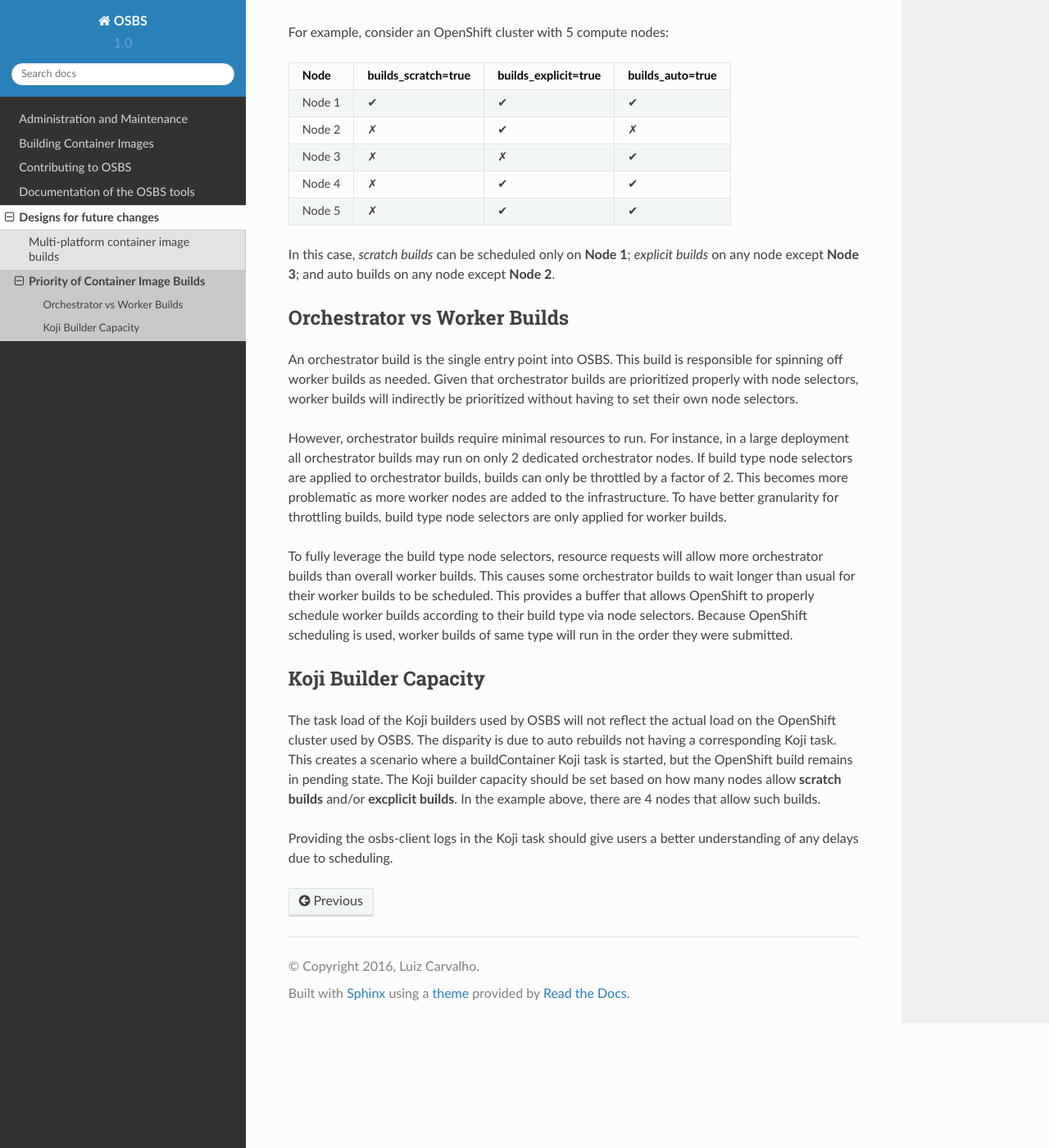
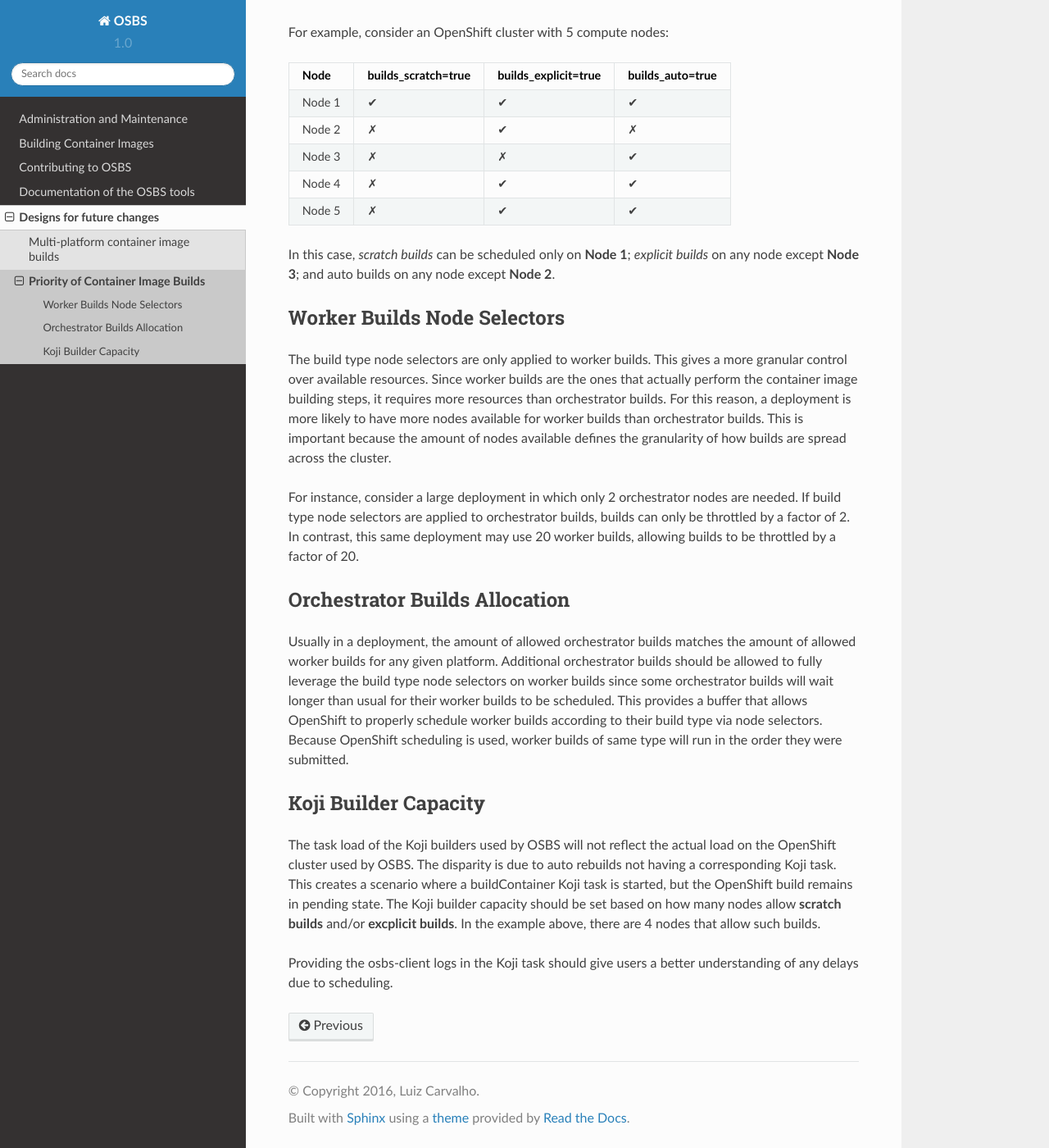
Before and after one commit to containerbuildsystem/osbs-docs, a Sphinx documentation site: the page built from docs/build_priority.rst, in a window 1280 px wide and 1400 px high, scrolled down 1044 px. Shown: the whole window at 82% size. Built offline with Sphinx 7.4.7 and the Read the Docs theme 2.0.0, drawn with Linux system fonts in a browser that asks for light colours.

Commit message:
Reword worker vs orchestrator builds section

```diff
--- a/docs/build_priority.rst
+++ b/docs/build_priority.rst
@@ -61,29 +61,34 @@ In this case, *scratch builds* can be scheduled only on **Node 1**; *explicit
 builds* on any node except **Node 3**; and auto builds on any node except **Node
 2**.
 
-Orchestrator vs Worker Builds
------------------------------
+Worker Builds Node Selectors
+----------------------------
 
-An orchestrator build is the single entry point into OSBS. This build is
-responsible for spinning off worker builds as needed. Given that orchestrator
-builds are prioritized properly with node selectors, worker builds will
-indirectly be prioritized without having to set their own node selectors.
+The build type node selectors are only applied to worker builds. This gives a
+more granular control over available resources. Since worker builds are the ones
+that actually perform the container image building steps, it requires more
+resources than orchestrator builds. For this reason, a deployment is more likely
+to have more nodes available for worker builds than orchestrator builds. This is
+important because the amount of nodes available defines the granularity of how
+builds are spread across the cluster.
 
-However, orchestrator builds require minimal resources to run. For instance, in
-a large deployment all orchestrator builds may run on only 2 dedicated
-orchestrator nodes. If build type node selectors are applied to orchestrator
-builds, builds can only be throttled by a factor of 2. This becomes more
-problematic as more worker nodes are added to the infrastructure. To have better
-granularity for throttling builds, build type node selectors are only applied
-for worker builds.
+For instance, consider a large deployment in which only 2 orchestrator nodes are
+needed.  If build type node selectors are applied to orchestrator builds, builds
+can only be throttled by a factor of 2. In contrast, this same deployment may
+use 20 worker builds, allowing builds to be throttled by a factor of 20.
 
-To fully leverage the build type node selectors, resource requests will allow
-more orchestrator builds than overall worker builds. This causes some
-orchestrator builds to wait longer than usual for their worker builds to be
-scheduled. This provides a buffer that allows OpenShift to properly schedule
-worker builds according to their build type via node selectors. Because
-OpenShift scheduling is used, worker builds of same type will run in the order
-they were submitted.
+Orchestrator Builds Allocation
+------------------------------
+
+Usually in a deployment, the amount of allowed orchestrator builds matches the
+amount of allowed worker builds for any given platform. Additional orchestrator
+builds should be allowed to fully leverage the build type node selectors on
+worker builds since some orchestrator builds will wait longer than usual for
+their worker builds to be scheduled. This provides a buffer that allows
+OpenShift to properly schedule worker builds according to their build type via
+node selectors. Because OpenShift scheduling is used, worker builds of same type
+will run in the order they were submitted.
+
 
 Koji Builder Capacity
 --------------------------
```
